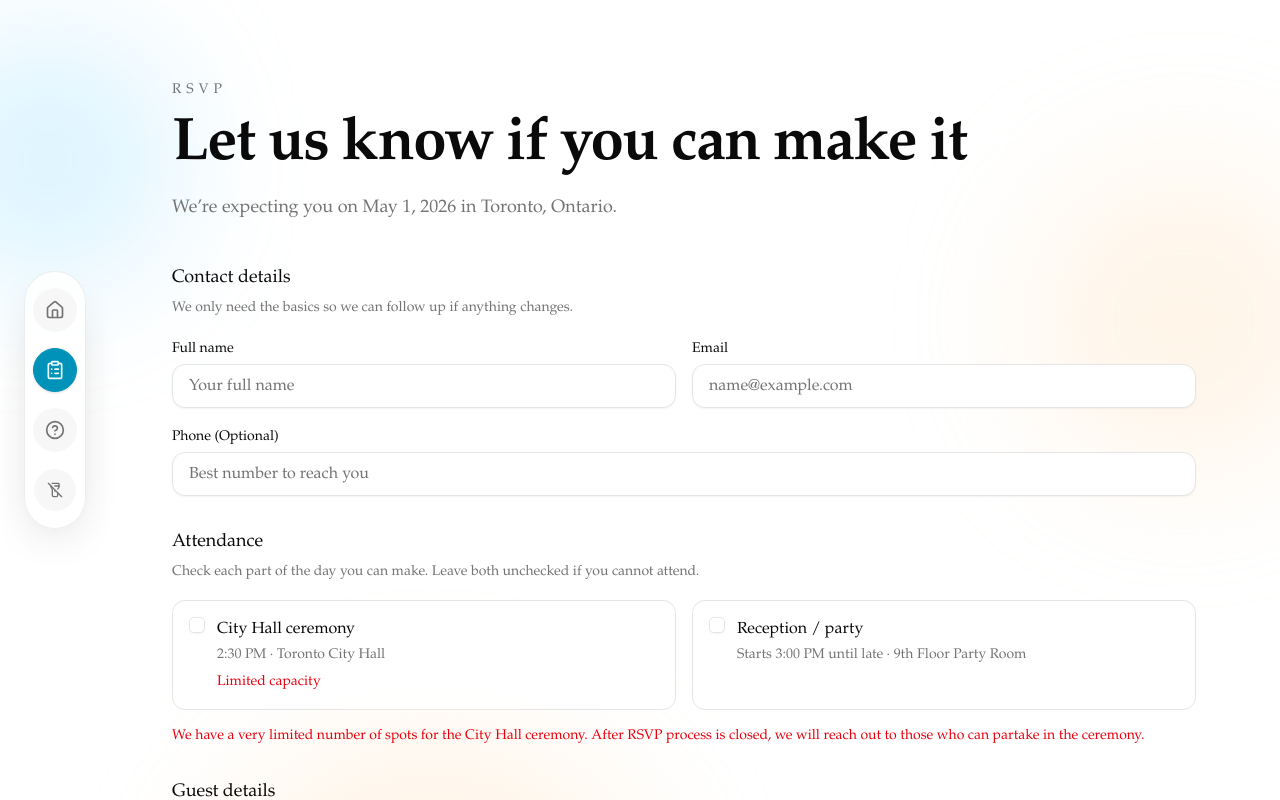
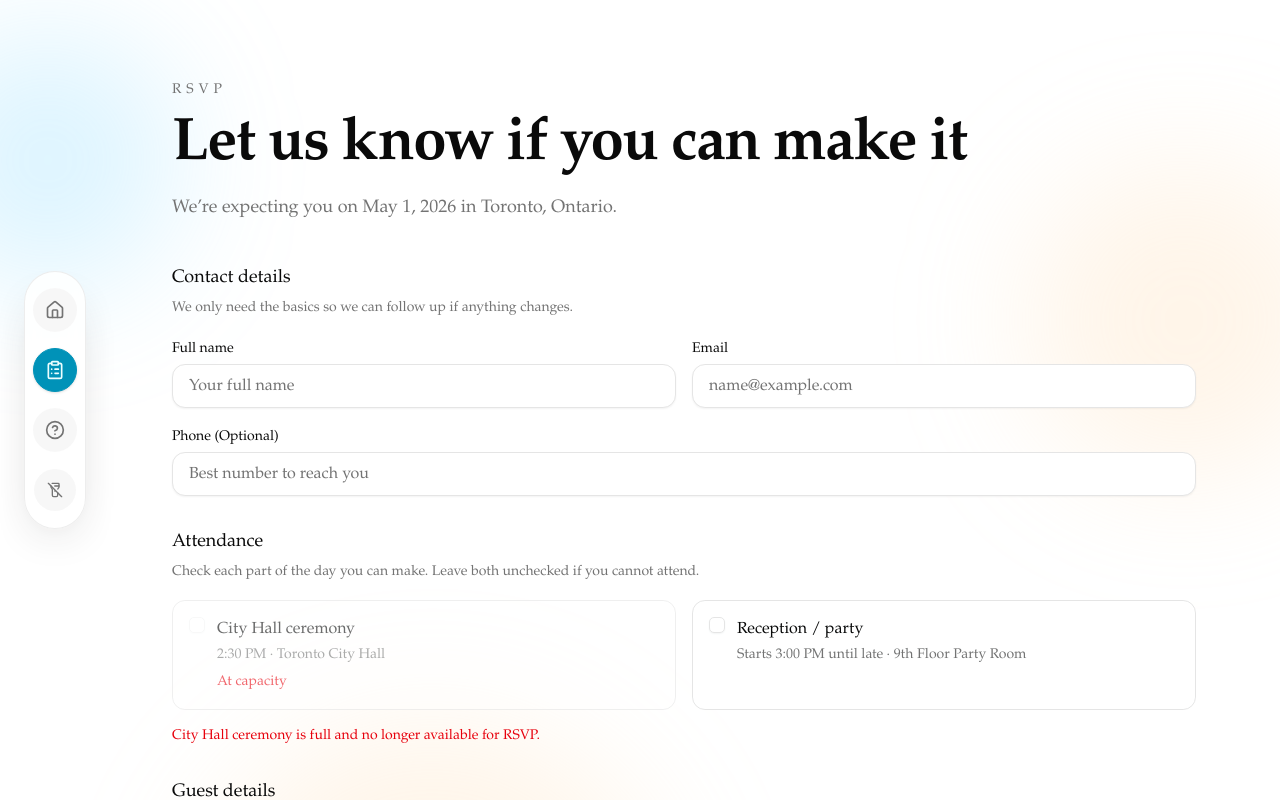
Before and after one commit to aegerita/wedding-site, a Next.js app: page /rsvp in a window 1280 px wide. Shown: the top 800 px of the page. Built offline with nearby package versions, Linux system fonts and the light colour scheme.

Commit message:
close city hall rsvp

```diff
--- a/src/app/page.tsx
+++ b/src/app/page.tsx
@@ -6,7 +6,7 @@ import { Card } from '@/components/ui/card';
 import { content } from '@/content/site';
 
 export default function Home() {
-  const { faq, home, schedule, photos } = content;
+  const { home, schedule, photos } = content;
   const updateLinks = [
     home.link.discordServer,
     home.link.googleSheet,
@@ -68,7 +68,9 @@ export default function Home() {
               <Card eyebrow='Updates' title='Keep an eye here'>
                 <div className='space-y-4 text-sm leading-7 text-muted-foreground'>
                   <p>
-                    There were a lot of interests in bringing food and drinks to share, so we set up a potluck sheet to coordinate. If you’re interested in contributing, please add what you plan to bring to the sheet.
+                    There were a lot of interests in bringing food and drinks to share, so we
+                    set up a potluck sheet to coordinate. If you’re interested in contributing,
+                    please add what you plan to bring to the sheet.
                   </p>
                   <p>
                     New links are live: join the Discord, add to the potluck sheet, and keep
--- a/src/components/site/rsvp-form/index.tsx
+++ b/src/components/site/rsvp-form/index.tsx
@@ -48,6 +48,7 @@ const initialFormValues = {
 
 const selectionCardClassName =
   'rounded-2xl border border-border bg-background/70 p-4 transition hover:border-primary/40 hover:bg-muted/60';
+const cityHallCeremonyClosed = true;
 
 type SubmitState = { tone: 'success'; message: string } | { tone: 'error'; message: string } | null;
 
@@ -231,13 +232,19 @@ export function RsvpForm() {
           <label
             htmlFor='rsvp-attending-city-hall'
             className={cn(
-              `${selectionCardClassName} block cursor-pointer`,
-              formValues.attendingCityHall && 'border-primary/60 bg-muted',
+              `${selectionCardClassName} block`,
+              cityHallCeremonyClosed
+                ? 'pointer-events-none cursor-not-allowed opacity-60'
+                : 'cursor-pointer',
+              formValues.attendingCityHall &&
+                !cityHallCeremonyClosed &&
+                'border-primary/60 bg-muted',
             )}
           >
             <div className='flex items-start gap-3'>
               <Checkbox
                 checked={formValues.attendingCityHall}
+                disabled={cityHallCeremonyClosed}
                 id='rsvp-attending-city-hall'
                 name='attendingCityHall'
                 onCheckedChange={(checked) => updateField('attendingCityHall', checked === true)}
@@ -248,7 +255,9 @@ export function RsvpForm() {
                 <p className='text-sm text-muted-foreground'>
                   {schedule.ceremony.time} · {schedule.ceremony.venue}
                 </p>
-                <span className='text-sm text-destructive'>Limited capacity</span>
+                <span className='text-sm text-destructive'>
+                  {cityHallCeremonyClosed ? 'At capacity' : 'Limited capacity'}
+                </span>
               </div>
             </div>
           </label>
@@ -278,8 +287,7 @@ export function RsvpForm() {
           </label>
         </div>
         <p className='mt-4 text-destructive text-sm'>
-          We have a very limited number of spots for the City Hall ceremony.
-          After RSVP process is closed, we will reach out to those who can partake in the ceremony.
+          City Hall ceremony is full and no longer available for RSVP.
         </p>
       </section>
 
```
